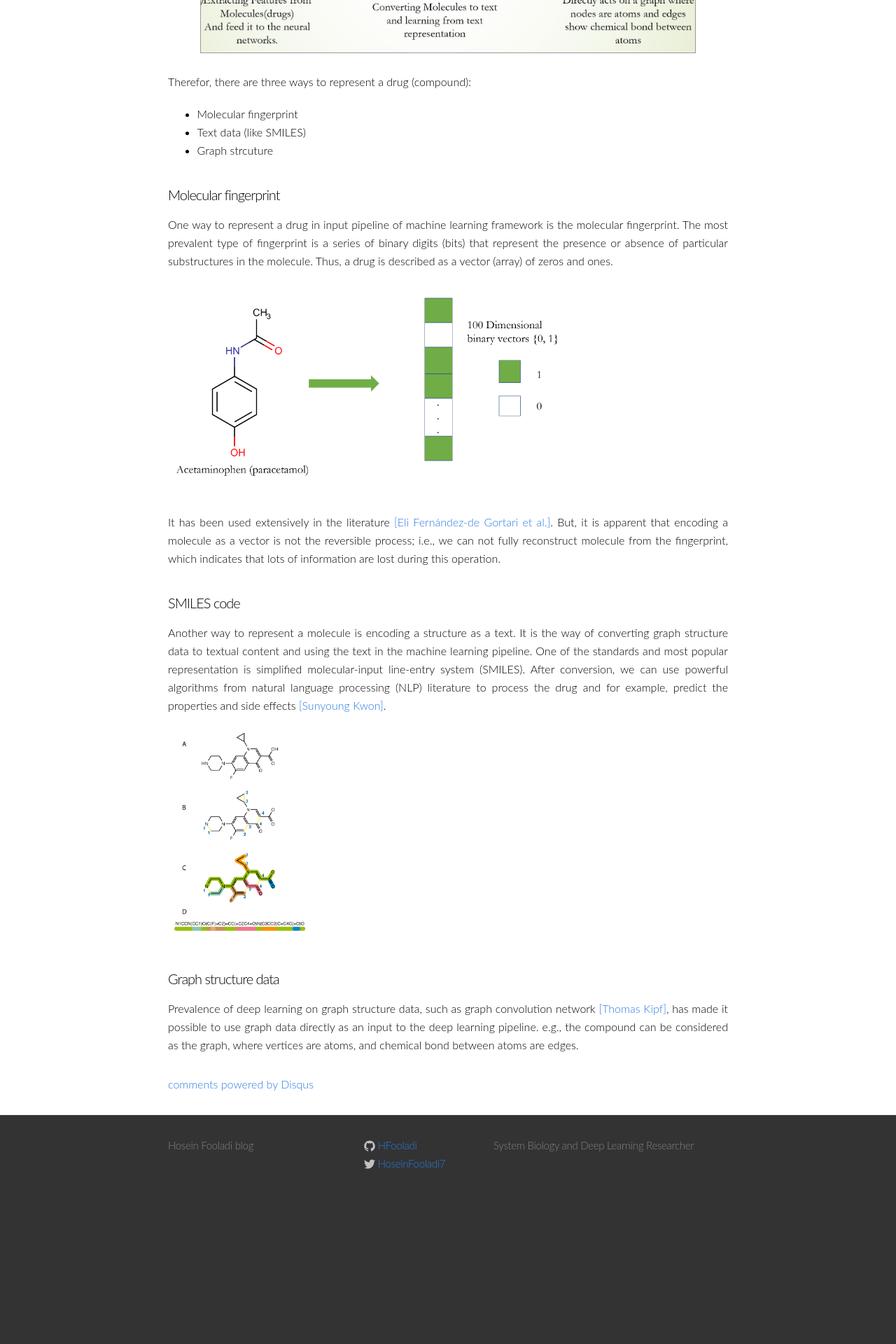
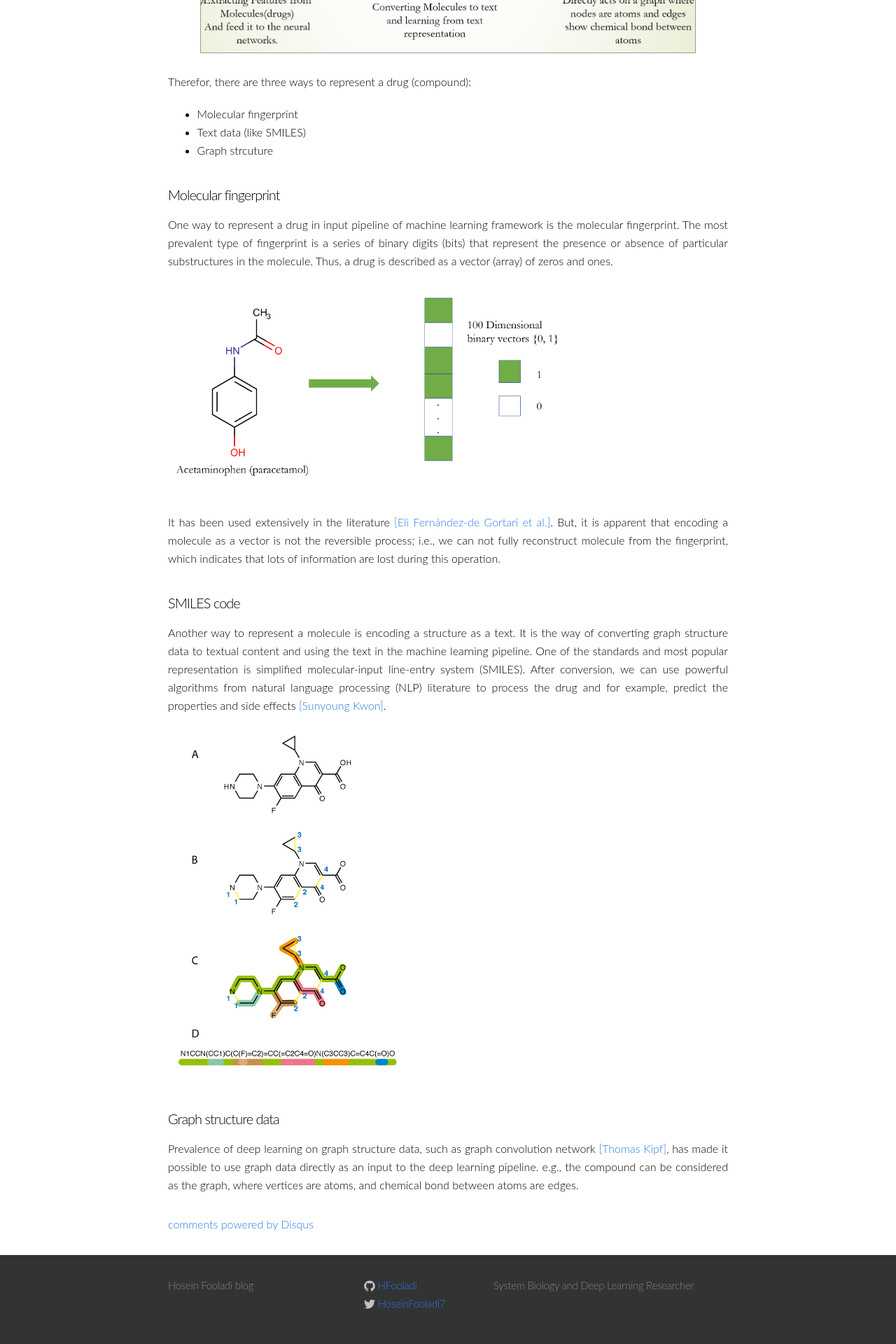
Before and after one commit to HFooladi/HFooladi.github.io, a Jekyll site: the page built from _posts/2018-10-31-Review_DL_Drug.md, in a window 1280 px wide. Shown: the part 1390-3310 px from the top of the page at 70% size. Built offline with Jekyll 4.4.1, drawn with Linux system fonts in a browser that asks for light colours; comment, search, counter and statistics services are not loaded; before the commit the page ends 3110 px from its top, so only the background shows below that.

Commit message:
Update 2018-10-31-Review_DL_Drug.md

```diff
--- a/_posts/2018-10-31-Review_DL_Drug.md
+++ b/_posts/2018-10-31-Review_DL_Drug.md
@@ -50,7 +50,7 @@ It has been used extensively in the literature [[Eli Fernández-de Gortari et al
 Another way to represent a molecule is encoding a structure as a text. It is the way of converting graph structure data to textual content and using the text in the machine learning pipeline. One of the standards and most popular representation is simplified molecular-input line-entry system (SMILES). After conversion, we can use powerful algorithms from natural language processing (NLP) literature to process the drug and for example, predict the properties and side effects [[Sunyoung Kwon]](https://arxiv.org/abs/1704.08432).
 
 <div class="Generation of SMILES (Wikipedia)">
-<img src="/assets/Review_DL_Drug/SMILES.png" height="300" class="center">
+<img src="/assets/Review_DL_Drug/SMILES.png" height="500" class="center">
 </div>
 
 #### Graph structure data
```
